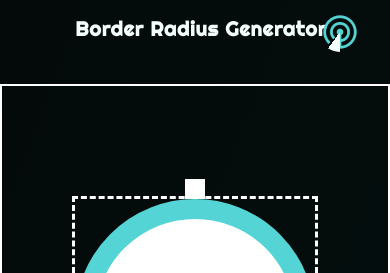
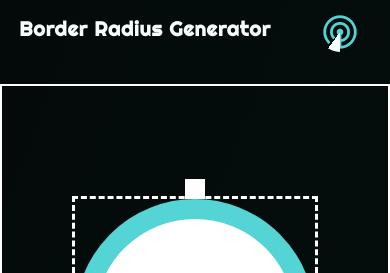
Before and after one commit to AnasElkalla/border-radius-generator, a plain HTML site: page index.html in a window 390 px wide. Shown: the top 273 px of the page. Drawn offline with nearby package versions, Linux system fonts and the light colour scheme.

Commit message:
Update style.css

```diff
--- a/style.css
+++ b/style.css
@@ -239,13 +239,12 @@ h1 {
 @media (max-width: 550px) {
   h1 {
     font-size: 3rem;
+    transform: translateX(0);
   }
 }
 @media (max-width: 450px) {
   h1 {
     font-size: 2.5rem;
-    white-space: normal;
-    overflow: visible;
   }
 }
 .material-symbols-outlined {
```
